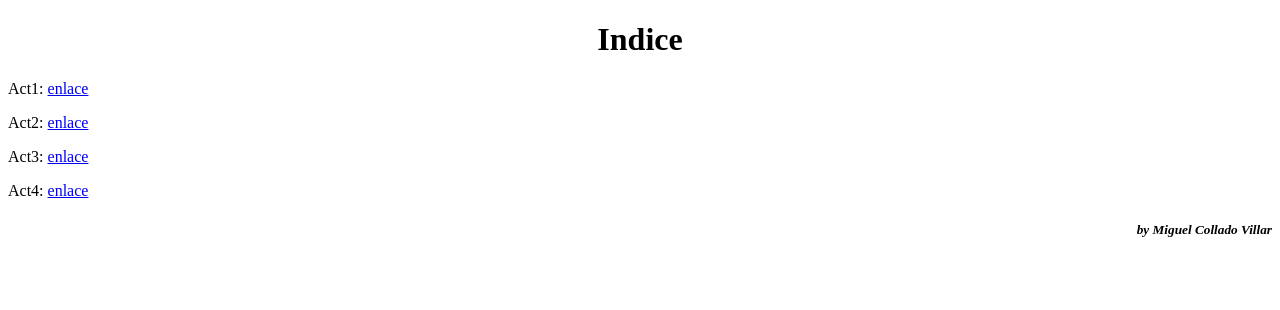
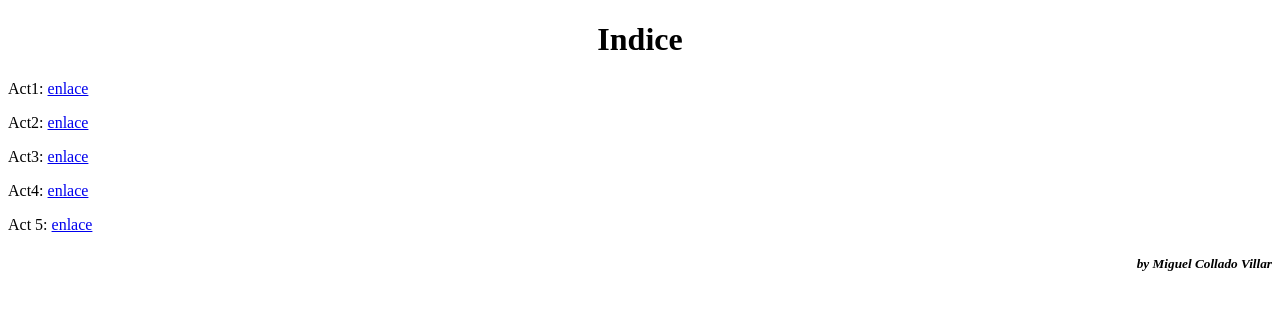
Before and after one commit to Mi1Col/html, a plain HTML site: page index.html in a window 1280 px wide. Drawn offline with Linux system fonts and the light colour scheme.

Commit message:
Add files via upload

```diff
--- a/index.html
+++ b/index.html
@@ -10,6 +10,7 @@
     <p>Act2: <a href="act2/index.html">enlace</a></p>
     <p>Act3: <a href="act3/index.html">enlace</a></p>
     <p>Act4: <a href="enlaces/index.html">enlace</a></p>
+    <p>Act 5: <a href="taules/index.html">enlace</a></p>
     <h5 align="right"><i>by Miguel Collado Villar</i></h5>
 </body>
 </html>
```
